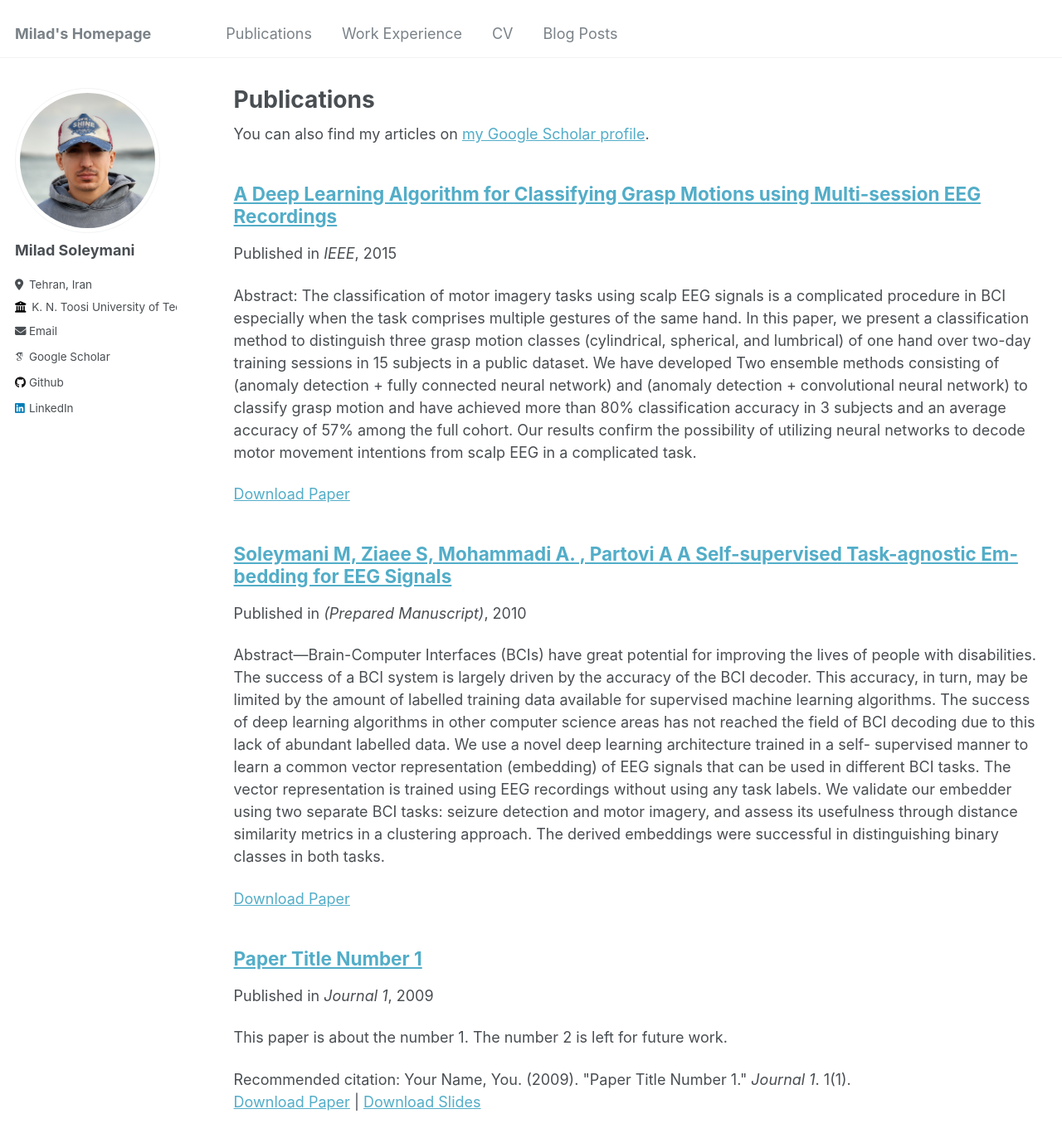
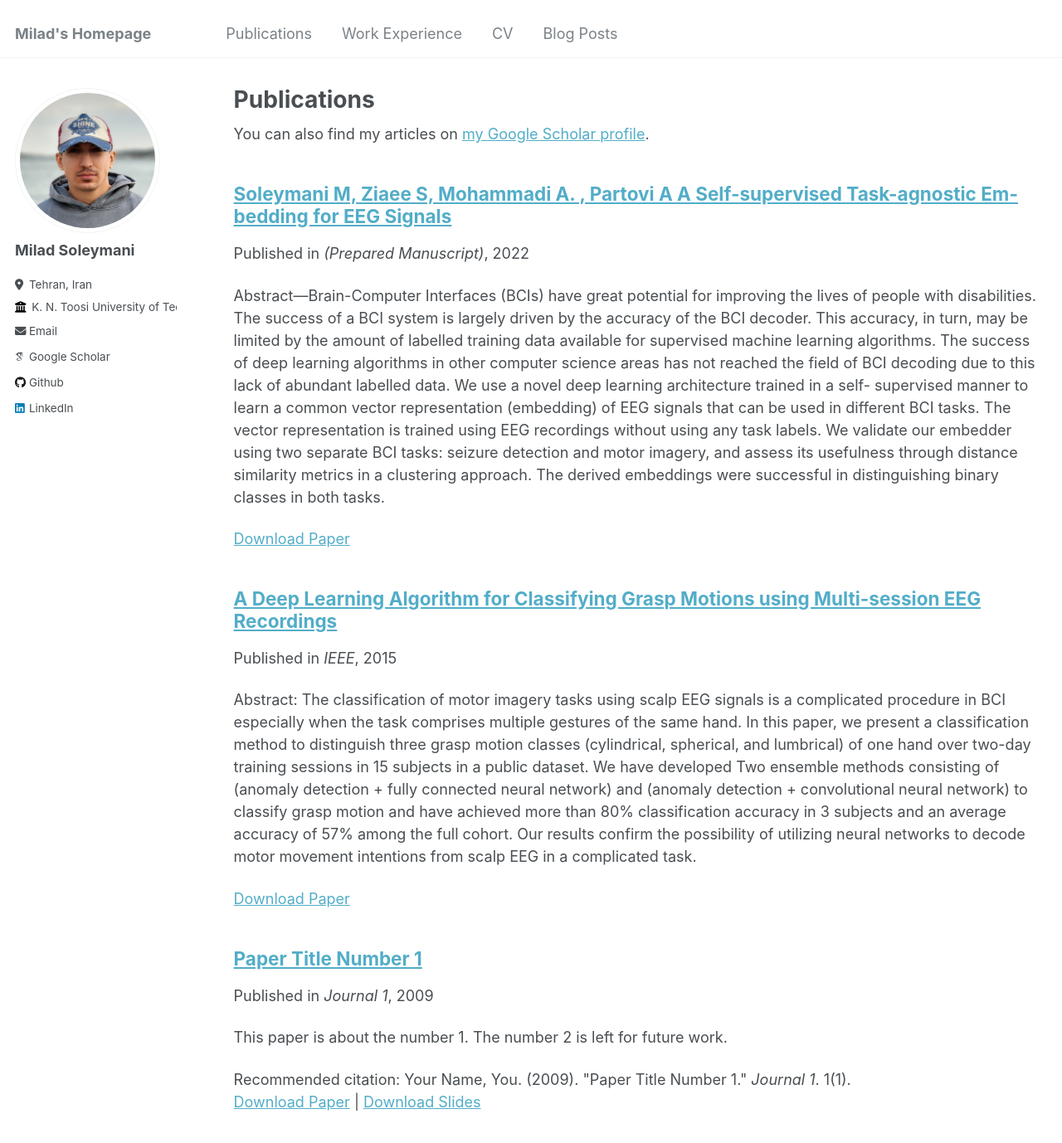
Before and after one commit to MiladSoleymani/Milad-Soleymani, a Jekyll site: the page built from _pages/publications.md, in a window 1280 px wide and 1400 px high. Shown: the top 1378 px of the window at 83% size. Built offline with Jekyll 4.4.1, drawn with Linux system fonts in a browser that asks for light colours; some web fonts are replaced.

Commit message:
Update 2010-10-01-paper-title-number-2.md

```diff
--- a/_publications/2010-10-01-paper-title-number-2.md
+++ b/_publications/2010-10-01-paper-title-number-2.md
@@ -3,7 +3,7 @@ title: "Soleymani M, Ziaee S, Mohammadi A. , Partovi A A Self-supervised Task-ag
 collection: publications
 permalink: /publication/2010-10-01-paper-title-number-2
 excerpt: 'Abstract—Brain-Computer Interfaces (BCIs) have great potential for improving the lives of people with disabilities. The success of a BCI system is largely driven by the accuracy of the BCI decoder. This accuracy, in turn, may be limited by the amount of labelled training data available for supervised machine learning algorithms. The success of deep learning algorithms in other computer science areas has not reached the field of BCI decoding due to this lack of abundant labelled data. We use a novel deep learning architecture trained in a self- supervised manner to learn a common vector representation (embedding) of EEG signals that can be used in different BCI tasks. The vector representation is trained using EEG recordings without using any task labels. We validate our embedder using two separate BCI tasks: seizure detection and motor imagery, and assess its usefulness through distance similarity metrics in a clustering approach. The derived embeddings were successful in distinguishing binary classes in both tasks.'
-date: 2010-10-01
+date: 2022-9-01
 venue: '(Prepared Manuscript)'
 slidesurl: 'http://academicpages.github.io/files/Self_supervised_Deep_Learning.pdf'
 paperurl: 'http://academicpages.github.io/files/Self_supervised_Deep_Learning.pdf'
```
